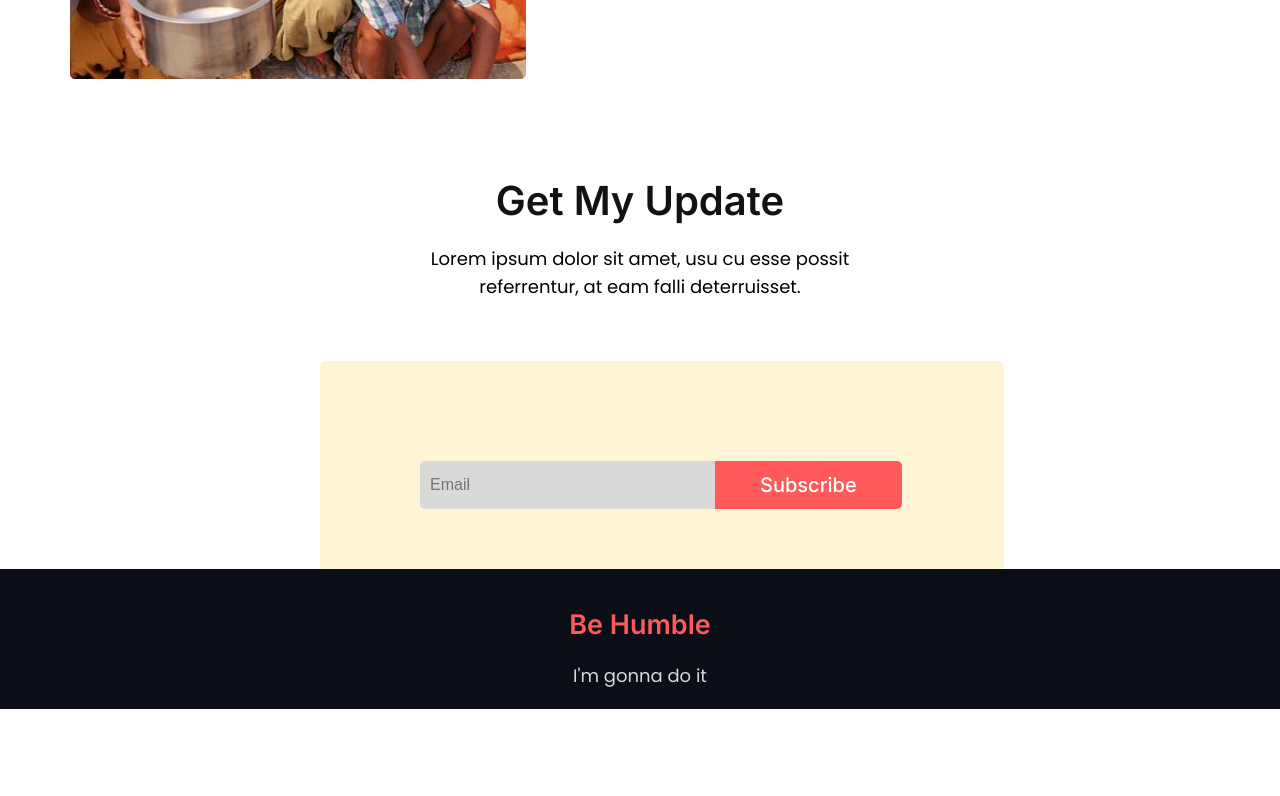
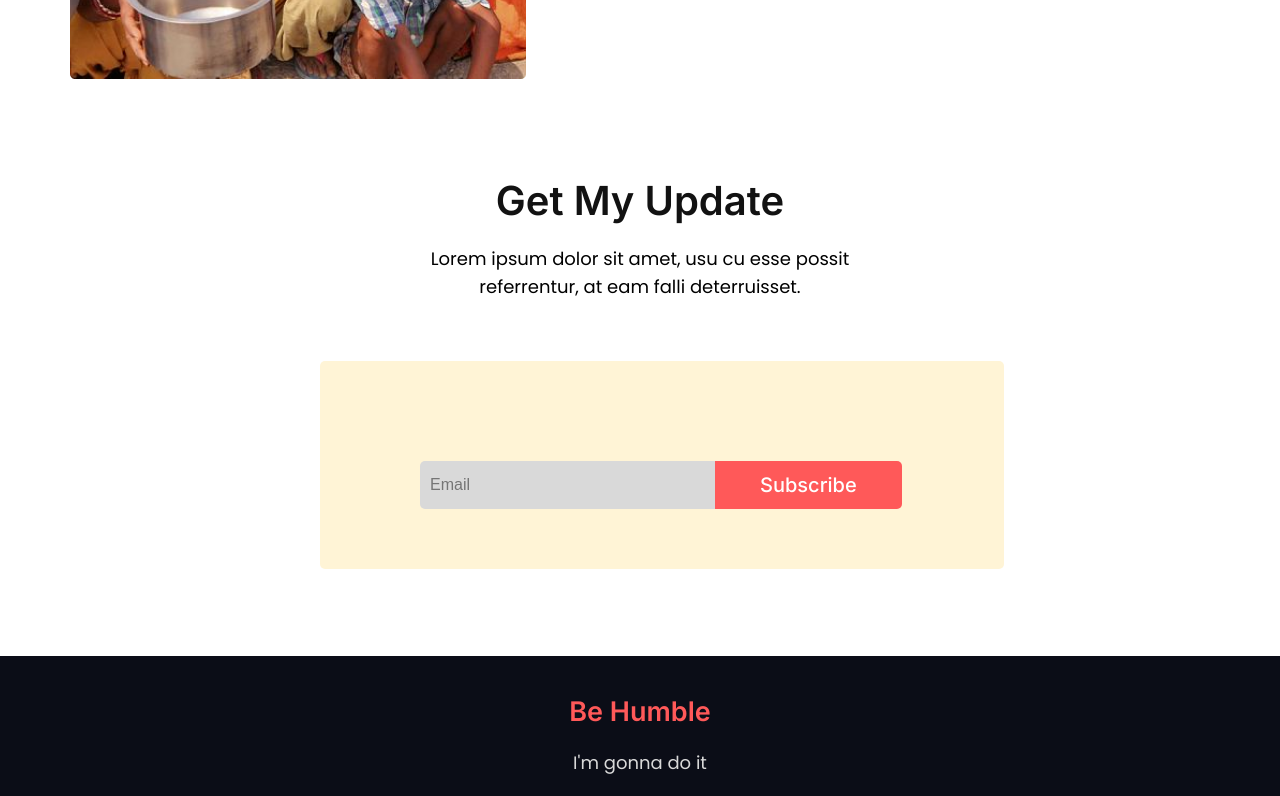
Before and after one commit to Mahabubur-Rahman-Mafi/donate-today, a plain HTML site: page index.html in a window 1280 px wide. Shown: the part 3014-3810 px from the top of the page. Before the commit the page ends 3723 px from the top, so only its background shows below. Drawn offline with Linux system fonts and the light colour scheme.

Commit message:
final-pdate

```diff
--- a/css/style.css
+++ b/css/style.css
@@ -251,6 +251,7 @@ a{
     padding:100px 0px 60px;
     background-color: #FFF4D6; ;
     border-radius: 5px;
+    margin-bottom: 50px;
 }
 .email-section .email-box .box{
     width: 275px;
@@ -276,7 +277,7 @@ a{
 .footer-section{
     padding: 20px 0px;
     height: 100px;
-    margin: 2913px 0px 0px;
+    margin: 3000px 0px 0px;
     color: #FF5959;
     background-color: #0b0d17;
     text-align: center;
```
